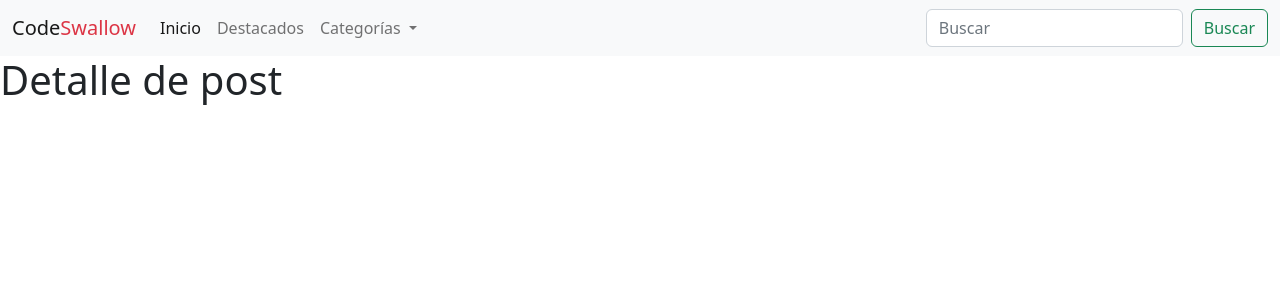
After one commit to CodeSwallow/django-blog, a Django app: a page that uses blogs/templates/blogs/post_detail.html in a window 1280 px wide. The commit adds this page. Shown: the top 300 px of the page. Run offline with Django 4.2, Linux system fonts and the light colour scheme; tables that the repository leaves empty hold one stand-in row (values such as "Sample post").

Commit message:
url routing

```diff
--- a/blogs/models.py
+++ b/blogs/models.py
@@ -1,5 +1,6 @@
 from django.db import models
 from django.conf import settings
+from django.urls import reverse
 
 # Create your models here.
 
@@ -14,6 +15,9 @@ class Post(models.Model):
     categories = models.ManyToManyField('Category')
     featured = models.BooleanField(default=False)
 
+    def get_absolute_url(self):
+        return reverse("blogs:post", kwargs={"slug": self.slug})
+
     def __str__(self):
         return self.title
 
@@ -25,5 +29,8 @@ class Category(models.Model):
     class Meta:
         verbose_name_plural = 'categories'
 
+    def get_absolute_url(self):
+        return reverse("blogs:category", kwargs={"slug": self.slug})
+
     def __str__(self):
         return self.title
--- a/blogs/templates/blogs/home_page.html
+++ b/blogs/templates/blogs/home_page.html
@@ -21,7 +21,11 @@
                 {% for post in post_list %}
                     <article class="blog-post">
                         <h2 class="blog-post-title mb-1">
-                            <a href="#" style="text-decoration: none"
+                            {% comment %} <a href="{% url 'blogs:post' post.slug %}" style="text-decoration: none"
+                               class="text-black">
+                                {{ post.title }}
+                            </a> {% endcomment %}
+                            <a href="{{ post.get_absolute_url }}" style="text-decoration: none"
                                class="text-black">
                                 {{ post.title }}
                             </a>
--- /dev/null
+++ b/blogs/templates/blogs/post_detail.html
@@ -0,0 +1,5 @@
+{% extends 'base.html' %}
+
+{% block content %}
+<h1>Detalle de post</h1>
+{% endblock content %}
--- a/blogs/urls.py
+++ b/blogs/urls.py
@@ -3,6 +3,9 @@ from django.urls import path
 from blogs import views
 
 
+app_name = 'blogs'
+
 urlpatterns = [
-    path('', views.home_page)
+    path('', views.home_page),
+    path('post/<slug:slug>', views.PostDetailView.as_view(), name='post'),
 ]
--- a/blogs/views.py
+++ b/blogs/views.py
@@ -1,5 +1,6 @@
 from django.shortcuts import render
 from django.http import HttpResponse
+from django.views import generic
 
 from blogs.models import Post, Category
 
@@ -17,3 +18,12 @@ def home_page(request):
     }
 
     return render(request, 'blogs/home_page.html', context=context)
+
+
+class PostDetailView(generic.DetailView):
+    model = Post
+
+    def get_context_data(self, **kwargs):
+        context = super().get_context_data(**kwargs)
+        context['categories'] = Category.objects.all()
+        return context
```
